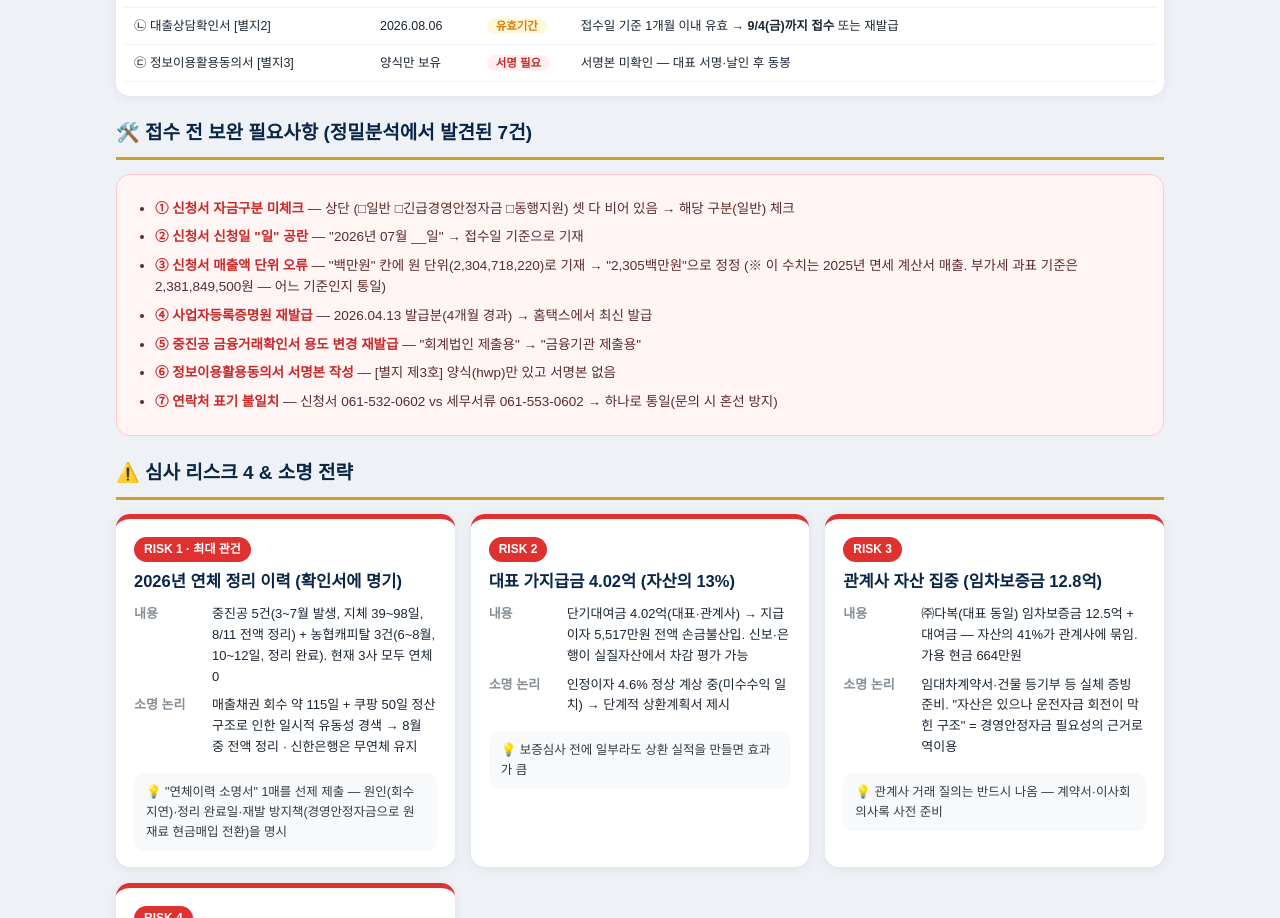
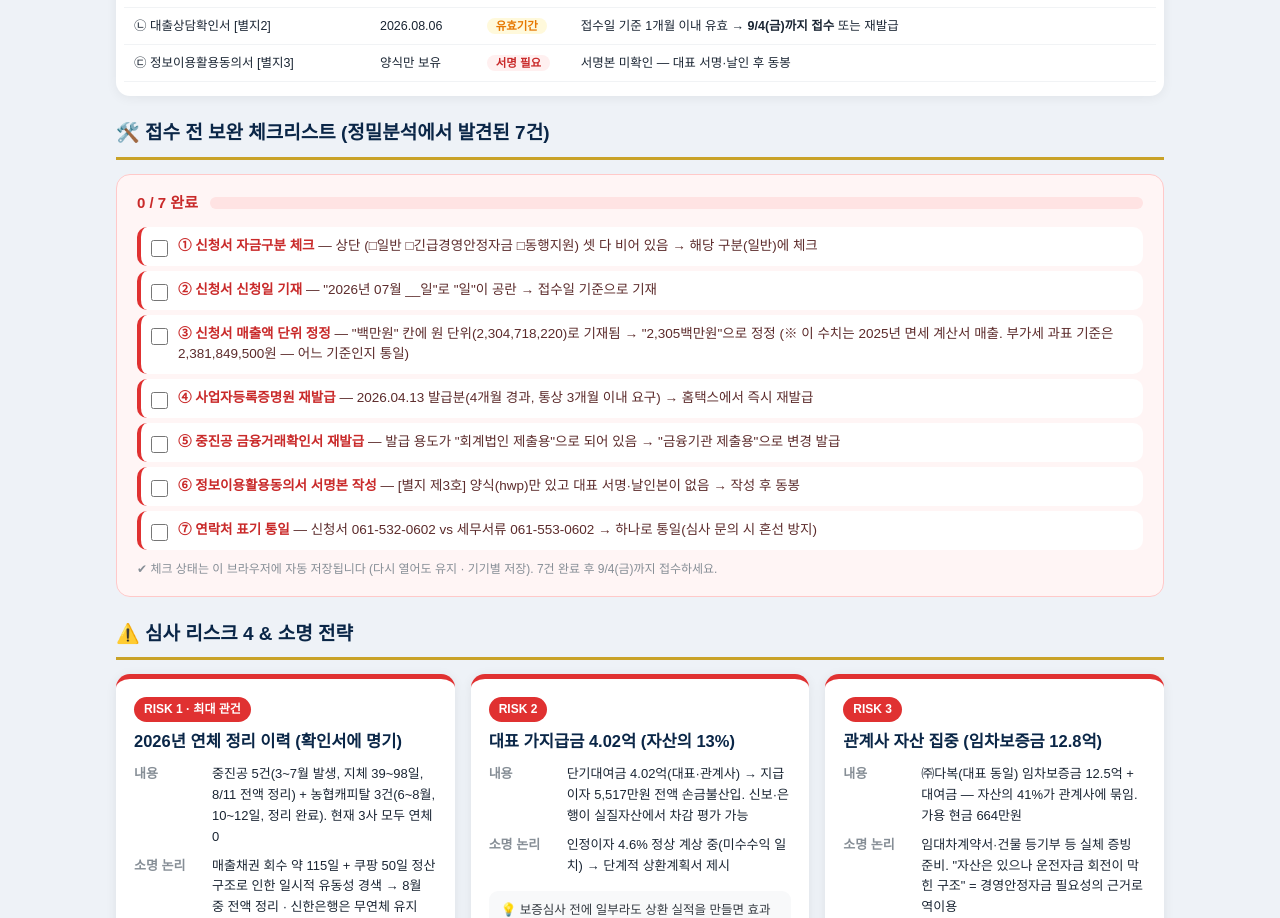
Before and after one commit to t01066442222/dabok-fund, a plain HTML site: page index.html in a window 1280 px wide. Shown: the part 2169-3087 px from the top of the page. Drawn offline with Linux system fonts and the light colour scheme.

Commit message:
v15.2: 접수 전 보완 7건을 인터랙티브 체크리스트로 — 진행률 바 + 브라우저 자동 저장
Co-Authored-By: Claude Fable 5 <noreply@anthropic.com>
Claude-Session: https://claude.ai/code/session_01DMfSUE1EaiSQf9PejNdNRD

```diff
--- a/index.html
+++ b/index.html
@@ -54,8 +54,20 @@ section{margin-top:22px}
 .st.warn{background:#fff9db;color:#e67700}
 .st.bad{background:#fff0f0;color:#c92a2a}
 .fixlist{background:#fff5f5;border:1px solid #ffc9c9;border-radius:14px;padding:16px 20px;font-size:13.5px}
-.fixlist li{margin:7px 0 7px 18px;color:#5c2b2b}
-.fixlist b{color:#c92a2a}
+.fix-progress{display:flex;align-items:center;gap:12px;margin-bottom:12px;flex-wrap:wrap}
+.fix-count{font-weight:800;font-size:15px;color:#c92a2a;white-space:nowrap}
+.fix-count.done{color:#2b8a3e}
+.fix-bar{flex:1;min-width:140px;height:12px;background:#ffe3e3;border-radius:8px;overflow:hidden}
+.fix-bar i{display:block;height:100%;width:0;background:linear-gradient(90deg,#e03131,#f08c00);border-radius:8px;transition:width .3s}
+.fix-bar i.done{background:linear-gradient(90deg,#37b24d,#2b8a3e)}
+.fix-item{display:flex;align-items:flex-start;gap:10px;padding:9px 10px;margin:5px 0;background:#fff;border-radius:10px;border-left:4px solid #e03131;cursor:pointer;user-select:none}
+.fix-item input{margin-top:4px;width:17px;height:17px;accent-color:#2b8a3e;cursor:pointer;flex-shrink:0}
+.fix-item .fx-t{font-size:13.5px;color:#5c2b2b;line-height:1.55}
+.fix-item .fx-t b{color:#c92a2a}
+.fix-item.checked{border-left-color:#2b8a3e;background:#f4fce3}
+.fix-item.checked .fx-t{text-decoration:line-through;color:#868e96}
+.fix-item.checked .fx-t b{color:#868e96}
+.fix-note{margin-top:10px;font-size:12px;color:#868e96}
 .cards{display:grid;grid-template-columns:repeat(auto-fit,minmax(330px,1fr));gap:16px;margin-top:4px}
 .card{background:#fff;border-radius:14px;padding:18px 18px 16px;box-shadow:0 2px 12px rgba(0,0,0,.07);border-top:5px solid #1864ab;position:relative}
 .card.risk{border-top-color:#e03131}
@@ -203,16 +215,23 @@ footer{text-align:center;color:#868e96;font-size:12px;margin-top:26px;line-heigh
   </section>
 
   <section>
-    <div class="sec-h">🛠️ 접수 전 보완 필요사항 (정밀분석에서 발견된 7건)</div>
-    <div class="fixlist"><ul>
-      <li><b>① 신청서 자금구분 미체크</b> — 상단 (□일반 □긴급경영안정자금 □동행지원) 셋 다 비어 있음 → 해당 구분(일반) 체크</li>
-      <li><b>② 신청서 신청일 "일" 공란</b> — "2026년 07월 __일" → 접수일 기준으로 기재</li>
-      <li><b>③ 신청서 매출액 단위 오류</b> — "백만원" 칸에 원 단위(2,304,718,220)로 기재 → "2,305백만원"으로 정정 (※ 이 수치는 2025년 면세 계산서 매출. 부가세 과표 기준은 2,381,849,500원 — 어느 기준인지 통일)</li>
-      <li><b>④ 사업자등록증명원 재발급</b> — 2026.04.13 발급분(4개월 경과) → 홈택스에서 최신 발급</li>
-      <li><b>⑤ 중진공 금융거래확인서 용도 변경 재발급</b> — "회계법인 제출용" → "금융기관 제출용"</li>
-      <li><b>⑥ 정보이용활용동의서 서명본 작성</b> — [별지 제3호] 양식(hwp)만 있고 서명본 없음</li>
-      <li><b>⑦ 연락처 표기 불일치</b> — 신청서 061-532-0602 vs 세무서류 061-553-0602 → 하나로 통일(문의 시 혼선 방지)</li>
-    </ul></div>
+    <div class="sec-h">🛠️ 접수 전 보완 체크리스트 (정밀분석에서 발견된 7건)</div>
+    <div class="fixlist">
+      <div class="fix-progress">
+        <span class="fix-count" id="fixCount">0 / 7 완료</span>
+        <div class="fix-bar"><i id="fixBar"></i></div>
+      </div>
+      <div id="fixList">
+        <label class="fix-item"><input type="checkbox" data-fix="f1"><span class="fx-t"><b>① 신청서 자금구분 체크</b> — 상단 (□일반 □긴급경영안정자금 □동행지원) 셋 다 비어 있음 → 해당 구분(일반)에 체크</span></label>
+        <label class="fix-item"><input type="checkbox" data-fix="f2"><span class="fx-t"><b>② 신청서 신청일 기재</b> — "2026년 07월 __일"로 "일"이 공란 → 접수일 기준으로 기재</span></label>
+        <label class="fix-item"><input type="checkbox" data-fix="f3"><span class="fx-t"><b>③ 신청서 매출액 단위 정정</b> — "백만원" 칸에 원 단위(2,304,718,220)로 기재됨 → "2,305백만원"으로 정정 (※ 이 수치는 2025년 면세 계산서 매출. 부가세 과표 기준은 2,381,849,500원 — 어느 기준인지 통일)</span></label>
+        <label class="fix-item"><input type="checkbox" data-fix="f4"><span class="fx-t"><b>④ 사업자등록증명원 재발급</b> — 2026.04.13 발급분(4개월 경과, 통상 3개월 이내 요구) → 홈택스에서 즉시 재발급</span></label>
+        <label class="fix-item"><input type="checkbox" data-fix="f5"><span class="fx-t"><b>⑤ 중진공 금융거래확인서 재발급</b> — 발급 용도가 "회계법인 제출용"으로 되어 있음 → "금융기관 제출용"으로 변경 발급</span></label>
+        <label class="fix-item"><input type="checkbox" data-fix="f6"><span class="fx-t"><b>⑥ 정보이용활용동의서 서명본 작성</b> — [별지 제3호] 양식(hwp)만 있고 대표 서명·날인본이 없음 → 작성 후 동봉</span></label>
+        <label class="fix-item"><input type="checkbox" data-fix="f7"><span class="fx-t"><b>⑦ 연락처 표기 통일</b> — 신청서 061-532-0602 vs 세무서류 061-553-0602 → 하나로 통일(심사 문의 시 혼선 방지)</span></label>
+      </div>
+      <div class="fix-note">✔ 체크 상태는 이 브라우저에 자동 저장됩니다 (다시 열어도 유지 · 기기별 저장). 7건 완료 후 9/4(금)까지 접수하세요.</div>
+    </div>
   </section>
 
   <section>
@@ -435,6 +454,35 @@ document.querySelectorAll('.card[data-cycle]').forEach(c=>{
   } else { el.textContent='수시'; el.classList.add('always'); }
 });
 
+// ===== 접수 전 보완 체크리스트 (localStorage 저장) =====
+(function(){
+  const KEY='dabok_fix_v15';
+  const boxes=document.querySelectorAll('#fixList input[data-fix]');
+  const cnt=document.getElementById('fixCount'), bar=document.getElementById('fixBar');
+  let saved={};
+  try{ saved=JSON.parse(localStorage.getItem(KEY)||'{}'); }catch(e){ saved={}; }
+  function render(){
+    let done=0;
+    boxes.forEach(b=>{
+      b.closest('.fix-item').classList.toggle('checked', b.checked);
+      if(b.checked) done++;
+    });
+    cnt.textContent = done+' / '+boxes.length+' 완료' + (done===boxes.length?' 🎉 접수 준비 끝!':'');
+    cnt.classList.toggle('done', done===boxes.length);
+    bar.style.width = (done/boxes.length*100)+'%';
+    bar.classList.toggle('done', done===boxes.length);
+  }
+  boxes.forEach(b=>{
+    if(saved[b.dataset.fix]) b.checked=true;
+    b.addEventListener('change',()=>{
+      saved[b.dataset.fix]=b.checked;
+      try{ localStorage.setItem(KEY, JSON.stringify(saved)); }catch(e){}
+      render();
+    });
+  });
+  render();
+})();
+
 // ===== 공유 + 상단 스크롤 =====
 function sharePage(){
   const d={title:'(주)다복수산 정책자금 매칭 v15',text:'2026 경영안정자금 신청 실행 단계 — 기업은행 제출서류 정밀분석 (카네기경영연구원)',url:location.href};
```
